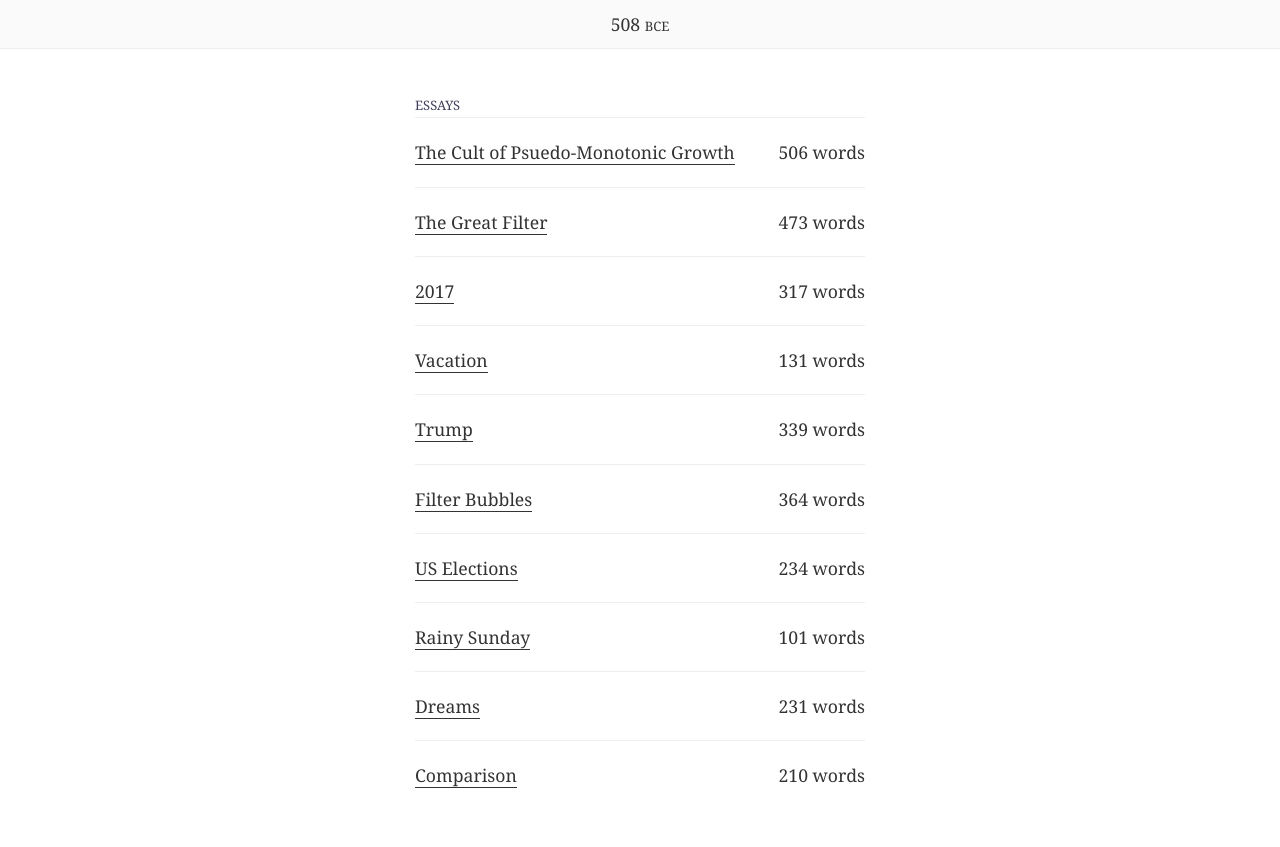
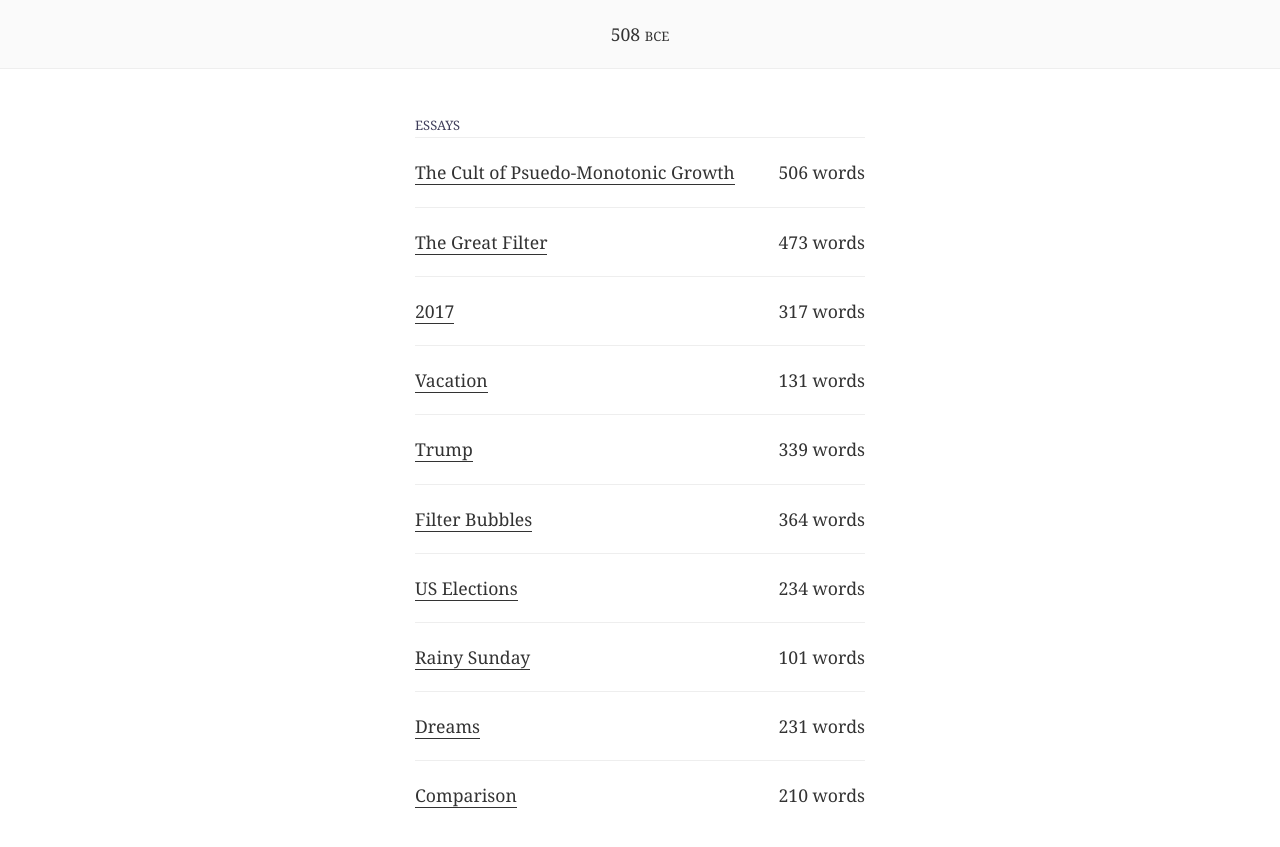
Before and after one commit to capshaw/508bce, a Jekyll site: the page built from index.html, in a window 1280 px wide. Shown: the top 847 px of the page. Built offline with Jekyll 4.4.1, drawn with Linux system fonts in a browser that asks for light colours.

Commit message:
Update padding in header

```diff
--- a/static/css/main.css
+++ b/static/css/main.css
@@ -38,7 +38,7 @@ a.nice-link {
 .header {
     border-bottom: 1px solid #eee;
     text-align: center;
-    padding: 10px 0;
+    padding: 20px 0;
     background: #fafafa;
 }
 
```
